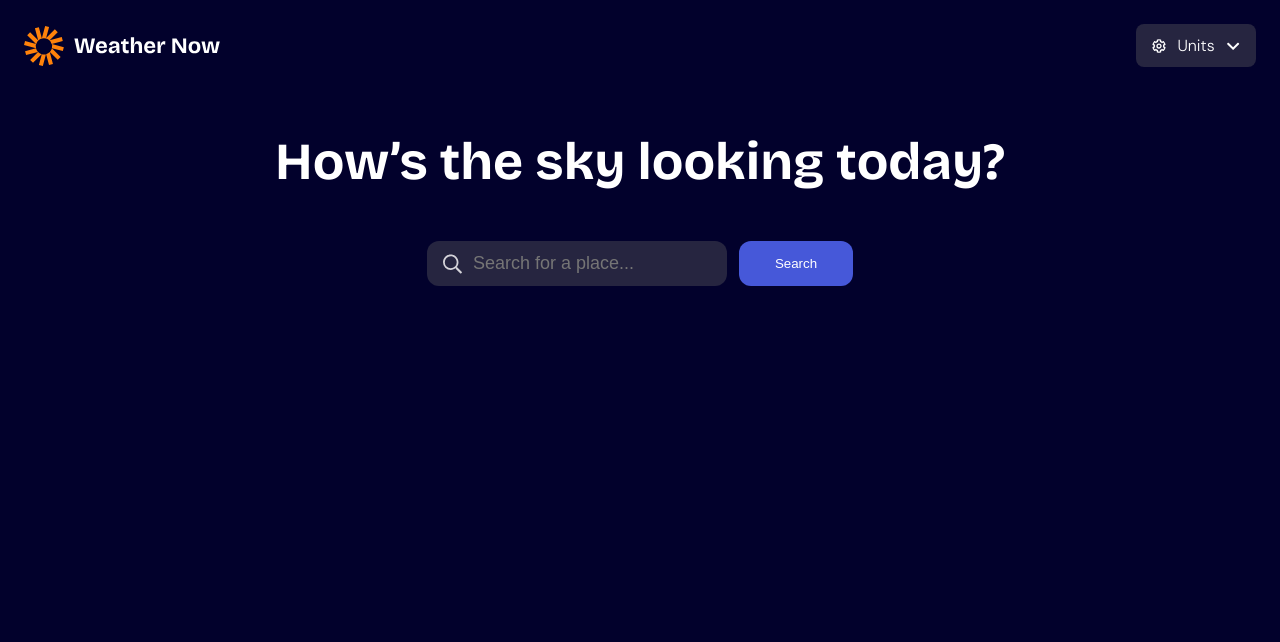
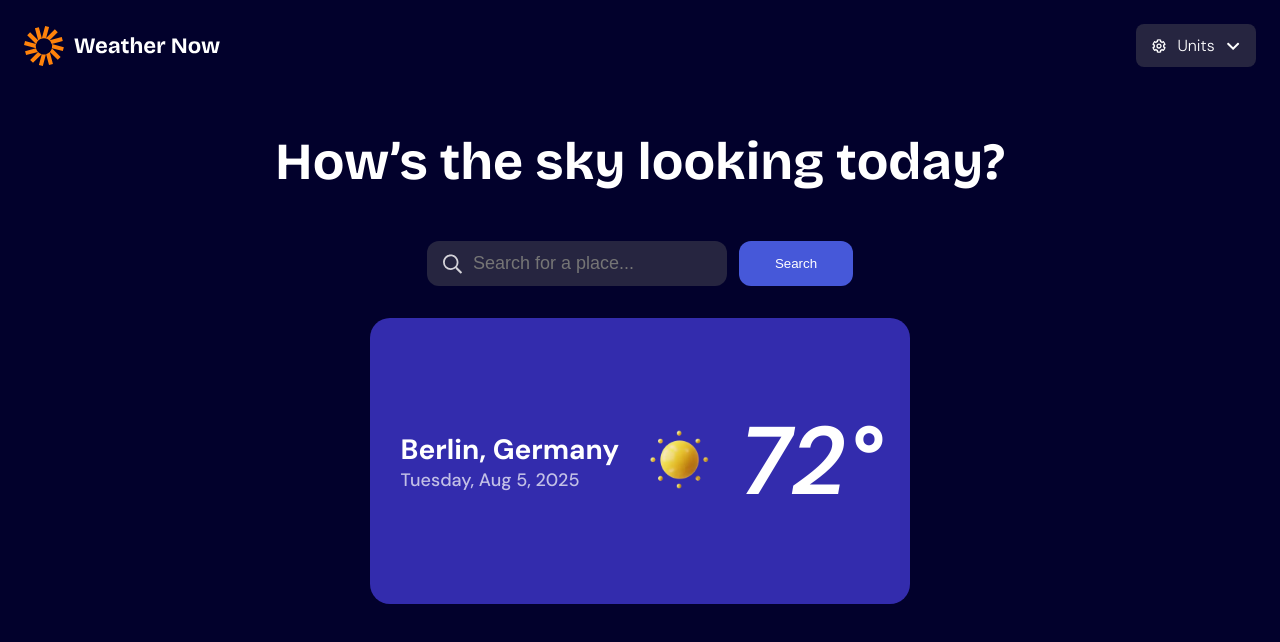
Before and after one commit to HamDean/Weather-app, a React (Vite) app: page / in a window 1280 px wide. Shown: the top 642 px of the page. Built offline with nearby package versions, Linux system fonts and the light colour scheme.

Commit message:
Build weather info section

```diff
--- a/src/App.jsx
+++ b/src/App.jsx
@@ -1,6 +1,8 @@
 import Hero from "./components/Hero";
 import Navbar from "./components/Navbar";
 import SearchCountryInput from "./components/SearchCountryInput";
+import WeatherInfo from "./components/WeatherInfo";
+import Sunny from "./assets/images/icon-sunny.webp";
 
 const App = () => {
   return (
@@ -9,6 +11,12 @@ const App = () => {
       <main>
         <Hero />
         <SearchCountryInput />
+        <WeatherInfo
+          location={"Berlin, Germany"}
+          date={"Tuesday, Aug 5, 2025"}
+          icon={Sunny}
+          temperature={72}
+        />
       </main>
     </>
   );
--- /dev/null
+++ b/src/components/WeatherInfo.jsx
@@ -0,0 +1,18 @@
+
+const WeatherInfo = ({ location, date, icon, temperature}) => {
+  return (
+    <section className="weather-info">
+      <div className="location-container">
+        <span className="location">{location}</span>
+        <span className="date">{date}</span>
+      </div>
+      <div className="temperature-container">
+        <div>
+          <img src={icon} alt="Sunny" />
+        </div>
+        <span className="temperature">{temperature}°</span>
+      </div>
+    </section>
+  );
+};
+export default WeatherInfo;
--- a/src/index.css
+++ b/src/index.css
@@ -12,6 +12,21 @@
 @font-face {
   font-family: "DM-Sans";
   src: url("./assets/fonts/DM_Sans/static/DMSans-Light.ttf");
+}
+
+@font-face {
+  font-family: "dms-bold";
+  src: url("./assets/fonts/DM_Sans/static/DMSans-Bold.ttf");
+}
+
+@font-face {
+  font-family: "DM-Sans-Medium";
+  src: url("./assets/fonts/DM_Sans/static/DMSans-Medium.ttf");
+}
+
+@font-face {
+  font-family: "DM-Sans-i";
+  src: url("./assets/fonts/DM_Sans/static/DMSans-SemiBoldItalic.ttf");
 }
 
 @font-face {
@@ -119,6 +134,7 @@ body {
   font-size: 52px;
   text-align: center;
   margin-top: 24px;
+  text-align: center;
 }
 
 main {
@@ -148,11 +164,10 @@ main {
   color: white;
 }
 
-
 .country-input img {
   width: 20px;
   height: 20px;
-  color: #D4D3D9;
+  color: #d4d3d9;
 }
 
 .search-form {
@@ -163,7 +178,7 @@ main {
 }
 
 .btn {
-  background-color: #4658D9;
+  background-color: #4658d9;
   border: none;
   outline: none;
   color: white;
@@ -171,6 +186,51 @@ main {
   height: 45px;
   border-radius: 12px;
   cursor: pointer;
+}
+
+/* weather info section */
+.weather-info {
+  display: flex;
+  flex-direction: column;
+  justify-content: center;
+  align-items: center;
+  margin-top: 32px;
+  background-color: #332cad;
+  padding: 20px;
+  border-radius: 20px;
+}
+
+.temperature {
+  font-size: 96px;
+  font-weight: 550;
+  font-family: "DM-Sans-i";
+}
+
+.location {
+  font-size: 28px;
+  font-family: "dms-bold";
+}
+
+.location-container {
+  display: flex;
+  flex-direction: column;
+  text-align: center;
+}
+
+.temperature-container {
+  display: flex;
+  justify-content: space-between;
+}
+
+.temperature-container img {
+  width: 120px;
+  height: 120px;
+}
+
+.date {
+  font-size: 18px;
+  font-family: "DM-Sans-Medium";
+  opacity: 0.7;
 }
 
 @media screen and (min-width: 768px) {
@@ -197,4 +257,20 @@ main {
   .btn {
     width: 114px;
   }
+
+  .weather-info {
+    flex-direction: row;
+    height: 286px;
+    padding-right: 40px;
+  }
+
+  .location-container {
+    text-align: left;
+    /* max-width: 800px; */
+  }
+
+  .temperature-container {
+    width: 50%;
+    justify-self: flex-end;
+  }
 }
```
